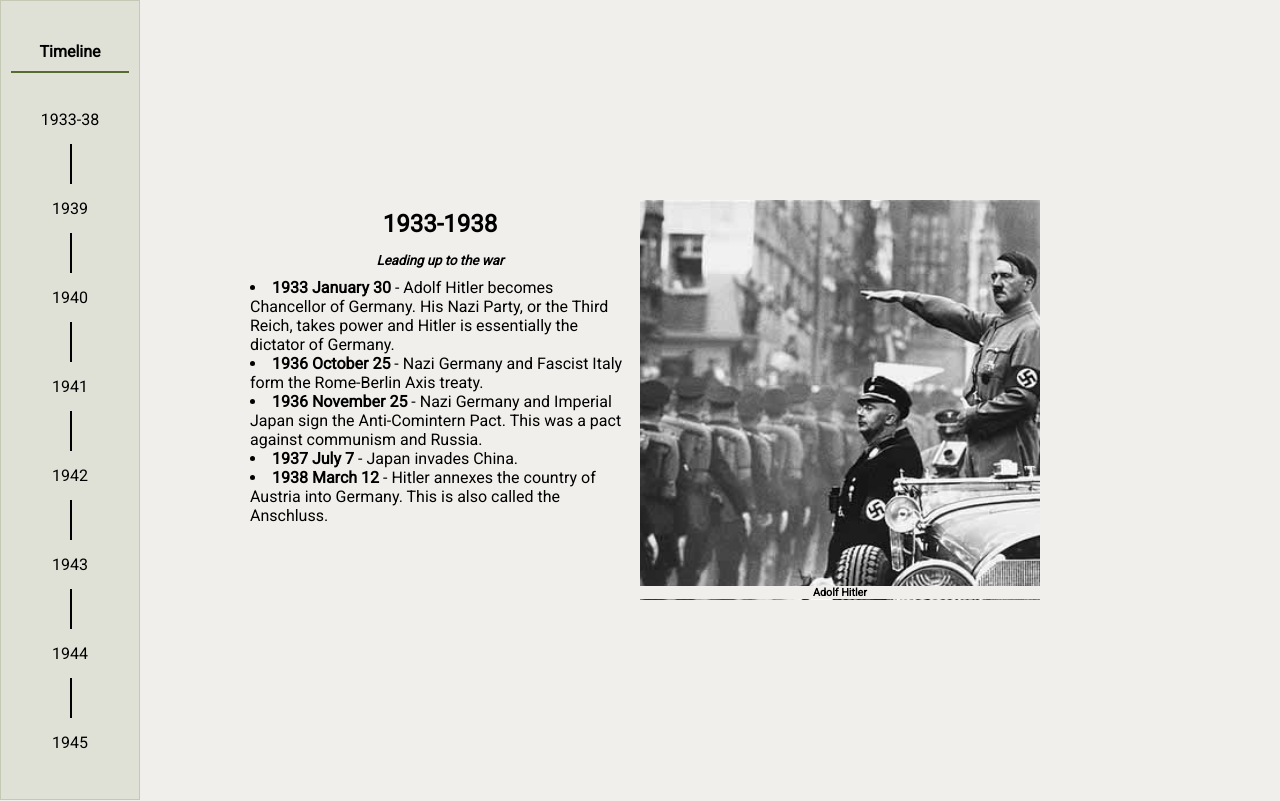
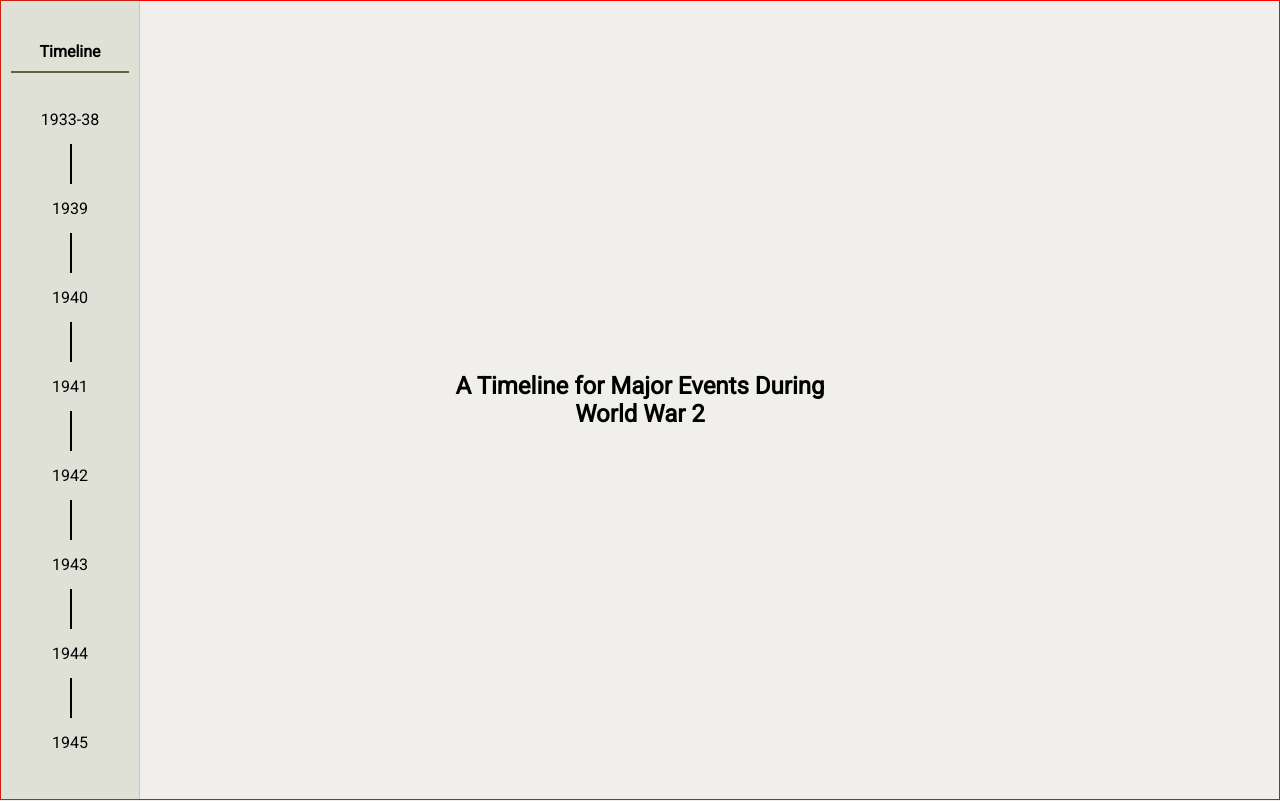
Before and after one commit to WebDevChris1/Tribute-Page, a plain HTML site: page index.html in a window 1280 px wide. Shown: the top 801 px of the page. Drawn offline with Linux system fonts and the light colour scheme.

Commit message:
fixed fatal formating issue and added intro section

```diff
--- /dev/null
+++ b/header.css
@@ -0,0 +1,8 @@
+.intro-content {
+  width: 100%;
+  height: 100%;
+  border: 1px solid red;
+  text-align: center;
+  justify-content: center;
+  align-items: center;
+}
--- a/index.html
+++ b/index.html
@@ -6,11 +6,14 @@
     <meta name="viewport" content="width=device-width, initial-scale=1.0" />
     <link rel="stylesheet" href="syles.css" />
     <link rel="stylesheet" href="navbar.css">
-
+    <link rel="stylesheet" href="header.css">
+    <title>Home</title>
+  </head>
+  <body>
     <section class="container-0">
       <nav class="navbar">
+        <h4 class="timeline-tittle">Timeline</h4>
         <ul class="navbar-links">
-          <h4 class="timeline-tittle">Timeline</h4>
           <li><a href="#1933-1938">1933-38</a></li>
           <div class="line"></div>
           <li><a href="#1939">1939</a></li>
@@ -30,13 +33,16 @@
       </nav>
     </section>
 
-    <title>Home</title>
-  </head>
-  <body>
+    <section class="row intro-screen">
+      <div class="intro-content">
+        <h1>A Timeline for Major Events During<br><strong>World War 2</strong></h1>
+      </div>
+    </section>
+
     <section class="row row-1" id="1933-1938">
       <div class="container-1">
         <div class="text text-1933-1938">
-          <h2>1933-1938</h1>
+          <h2>1933-1938</h2>
             <h5>Leading up to the war</h5>
             <li><strong>1933 January 30</strong> - Adolf Hitler becomes Chancellor of Germany. His Nazi Party, or the Third Reich, takes power and Hitler is essentially the dictator of Germany.</li>
             <li><strong>1936 October 25</strong>  - Nazi Germany and Fascist Italy form the Rome-Berlin Axis treaty.</li>
--- a/syles.css
+++ b/syles.css
@@ -107,6 +107,6 @@ h6 {
 
 .caption {
   position: absolute;
-  top: 96.5%;
+  top: 96.6%;
   width: 100%;
 }
```
